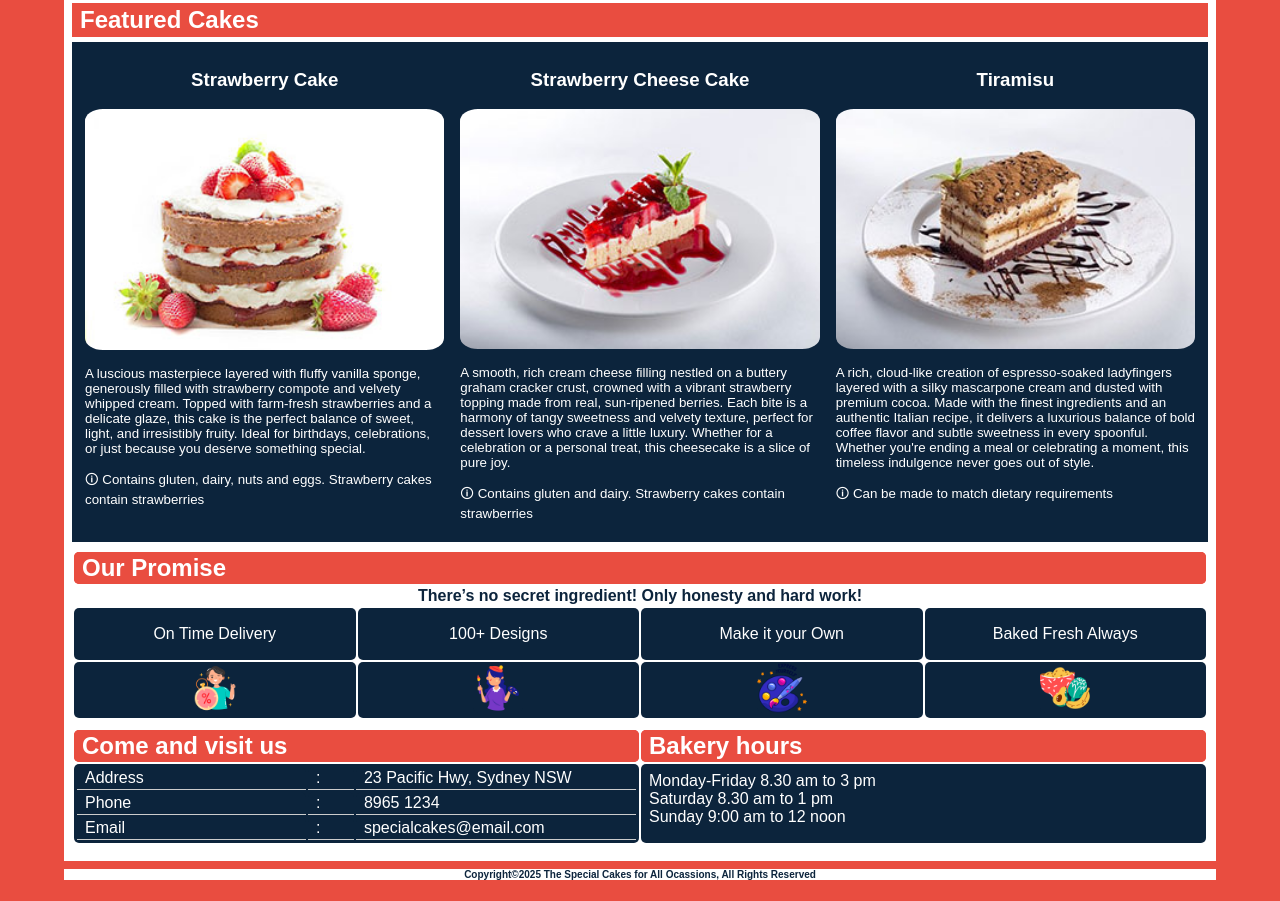
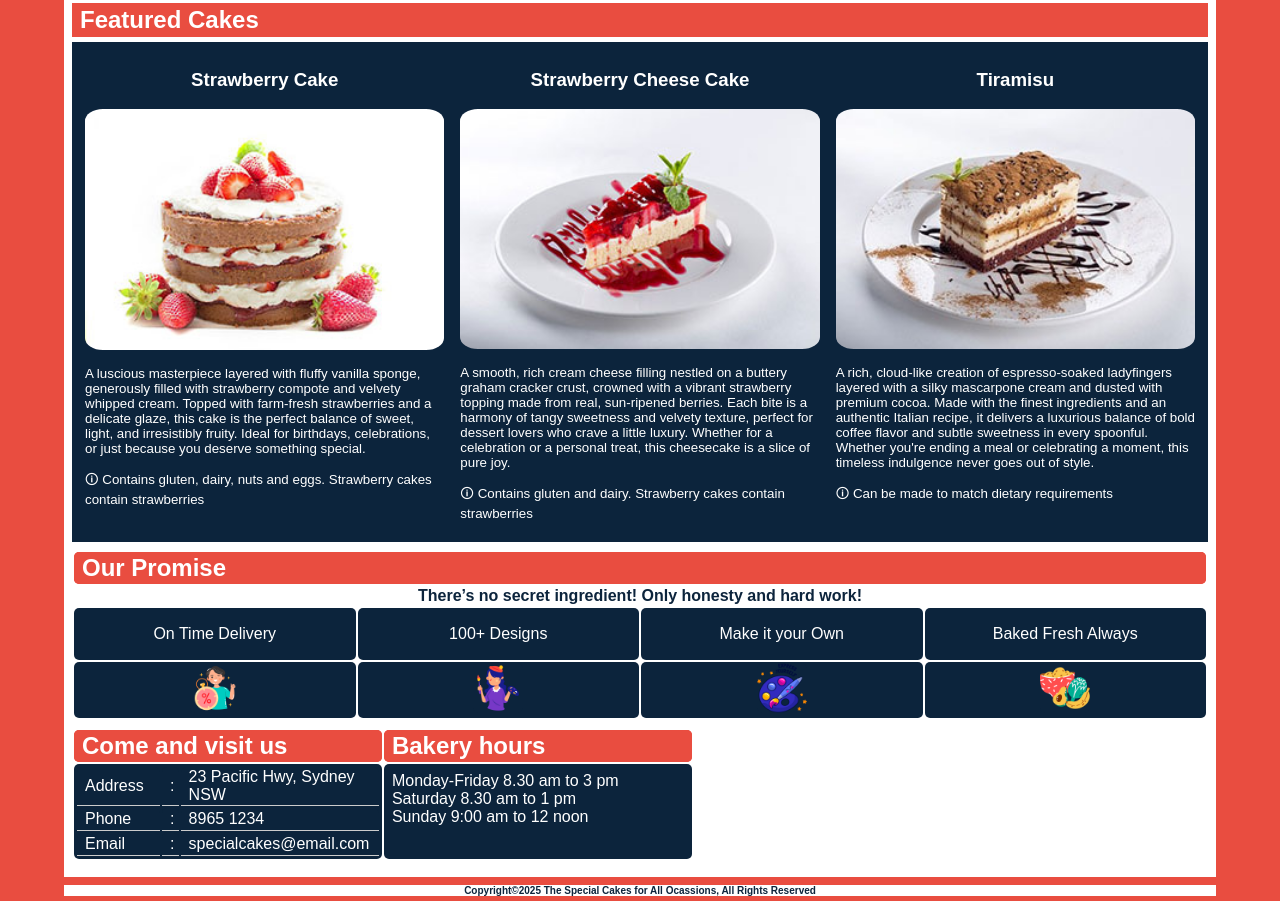
Before and after one commit to rodel-talampas/cakeshop-rmt, a plain HTML site: page index.html in a window 1280 px wide. Shown: the part 450-1351 px from the top of the page. Drawn offline with Linux system fonts and the light colour scheme.

Commit message:
Update index.html

```diff
--- a/index.html
+++ b/index.html
@@ -118,7 +118,7 @@
         </table>
       </section>
       <section class="promise">
-        <table class="promise-note" style="width: 100%">
+        <table class="promise-note">
           <tr class="promise-title">
             <td style="width: 50%;">Come and visit us</td>
             <td style="width: 50%;">Bakery hours</td>
```
